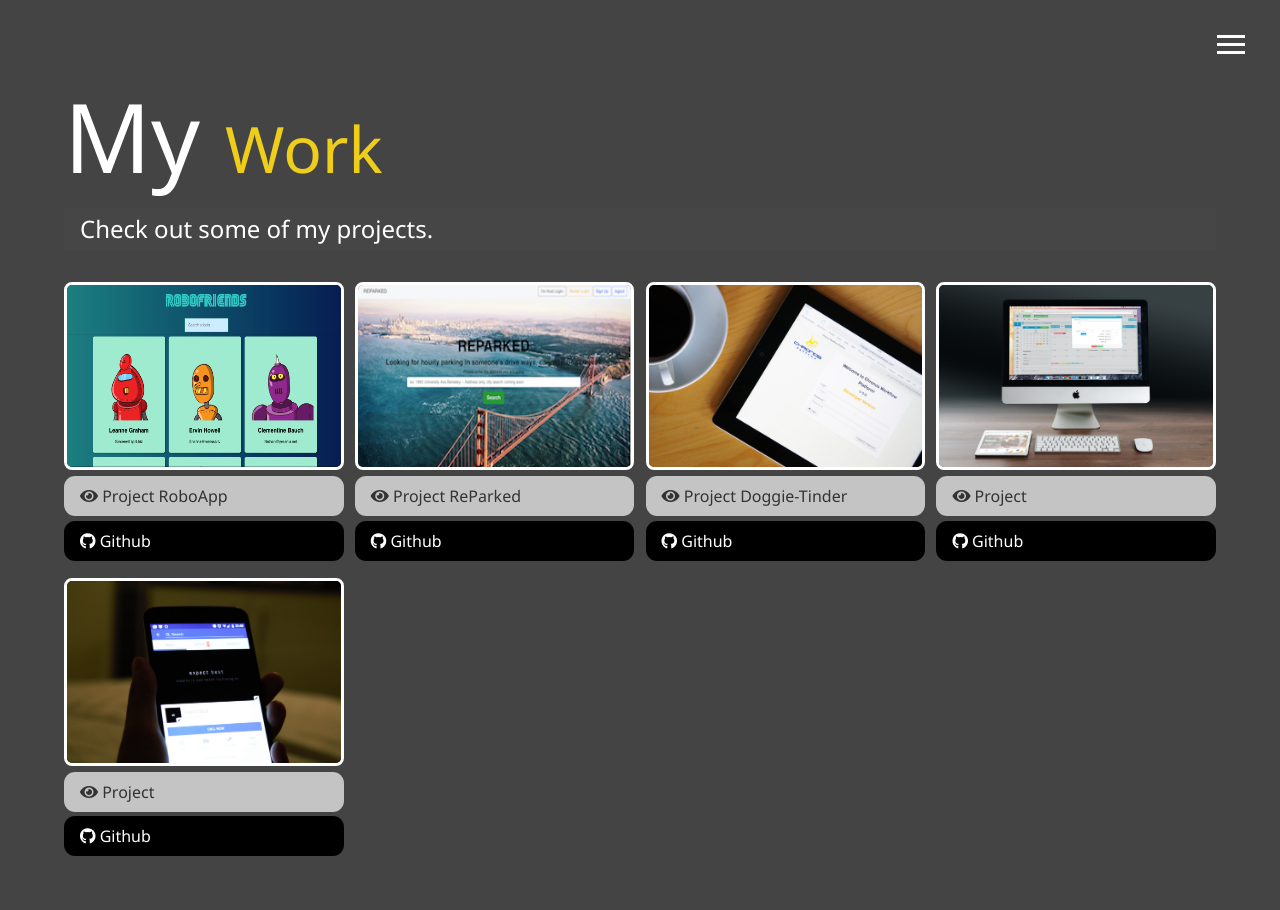
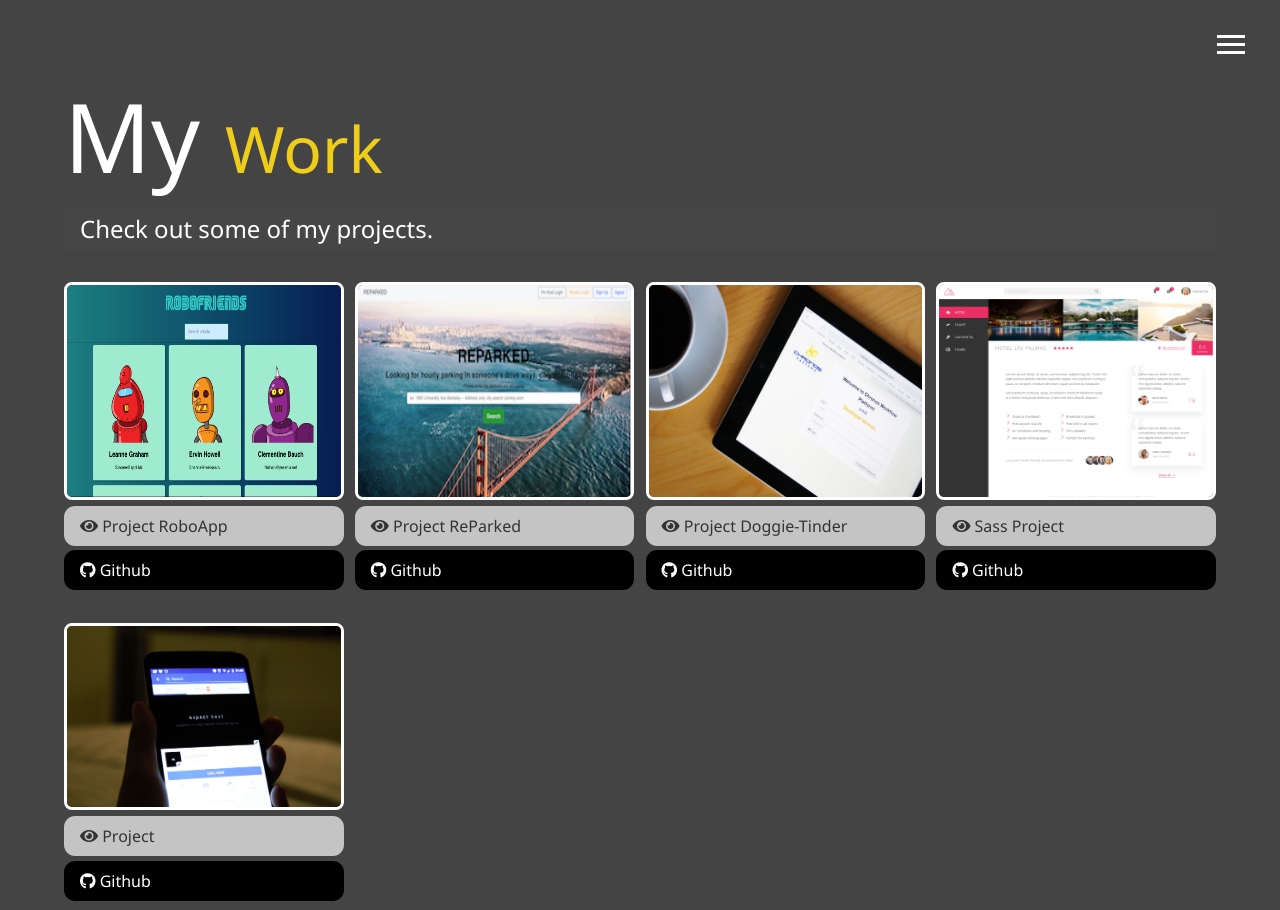
Before and after one commit to jose408510/portfolio_jd, a website: page dist/work.html in a window 1280 px wide. Shown: the top 910 px of the page. Drawn offline with Linux system fonts and the light colour scheme.

Commit message:
added work'

```diff
--- a/dist/work.html
+++ b/dist/work.html
@@ -92,13 +92,13 @@
         </a>
       </div>
       <div class="item">
-        <a href="#!">
-          <img src="img/projects/project4.jpg" alt="Project">
+        <a href="#">
+          <img src="img/projects/project_trillo.png" alt="Project">
         </a>
-        <a href="#" class="btn-light">
-          <i class="fas fa-eye"></i> Project
+        <a href="https://github.com/jose408510/sass_proj_two.git" class="btn-light">
+          <i class="fas fa-eye"></i> Sass Project
         </a>
-        <a href="#" class="btn-dark">
+        <a href="https://github.com/jose408510/sass_proj_two.git" class="btn-dark">
           <i class="fab fa-github"></i> Github
         </a>
       </div>
```
Also changed, not shown: dist/img/projects/project_trillo.png (added).
